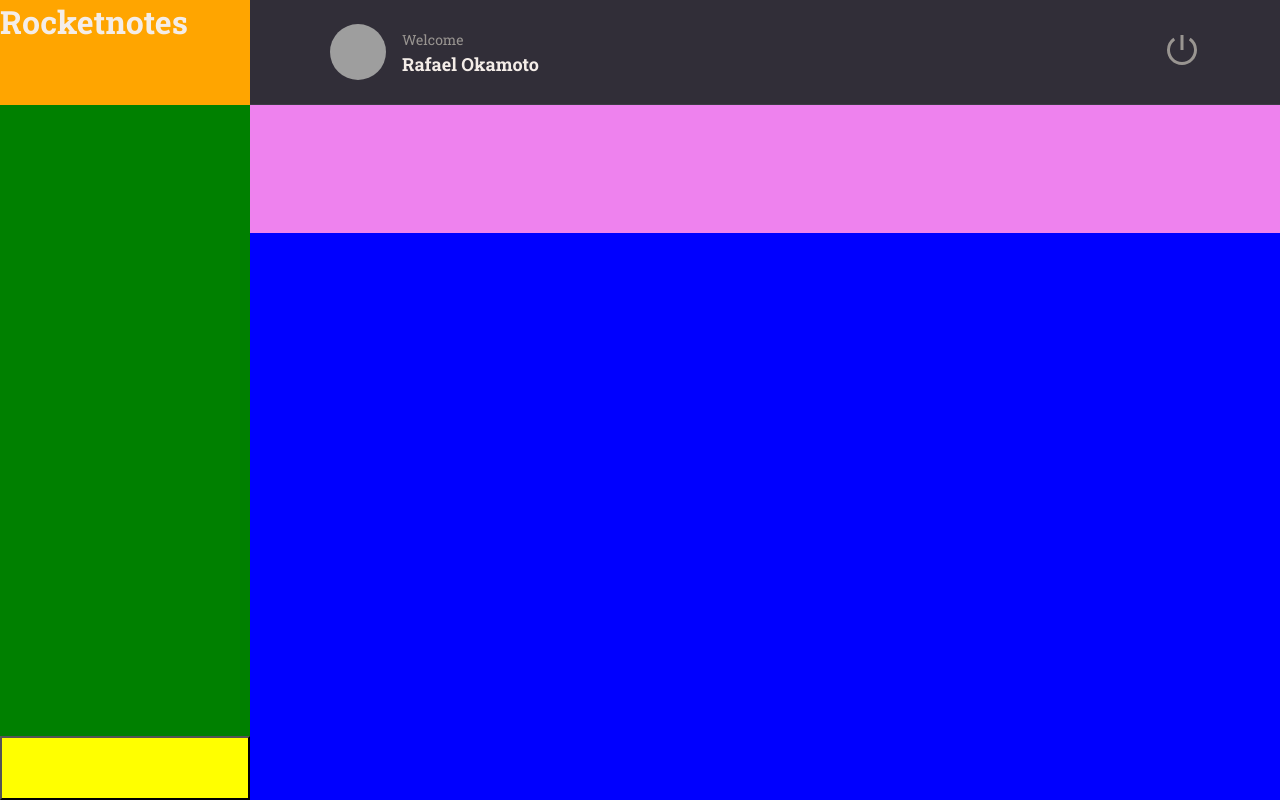
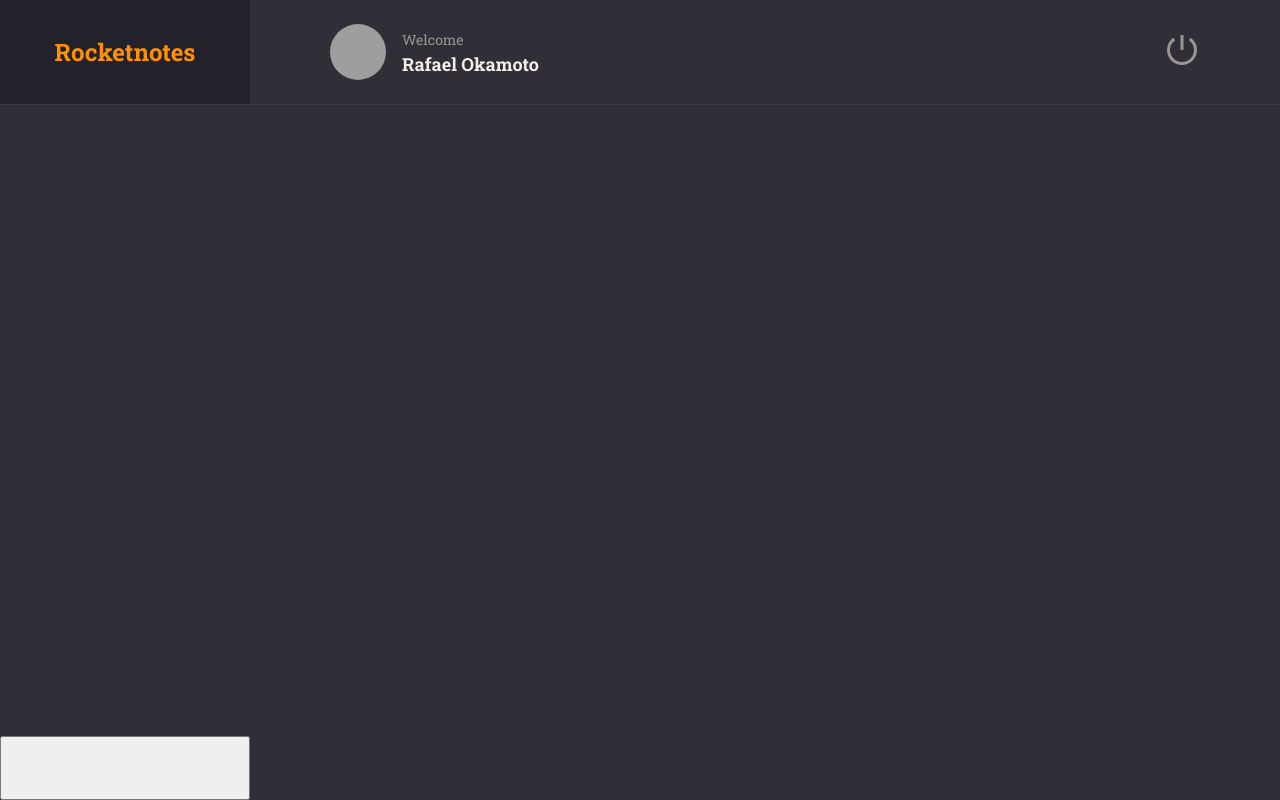
Before and after one commit to RafaelOkamoto182/Rocketnotes, a React (Vite) app: page / in a window 1280 px wide. Built offline with nearby package versions, Linux system fonts and the light colour scheme; grey boxes are pictures that could not be loaded.

Commit message:
estilizacao da parte da brand

```diff
--- a/src/pages/Home/styles.js
+++ b/src/pages/Home/styles.js
@@ -19,25 +19,40 @@
 
 export const Brand = styled.div`
     grid-area: brand;
-    background-color: orange;
+
+    display: flex;
+    justify-content: center;
+    align-items: center;
+
+    border-bottom-width: 1px;
+    border-bottom-style: solid;
+    border-bottom-color: ${({ theme }) => theme.COLORS.BACKGROUND_700};
+
+    background-color: ${({ theme }) => theme.COLORS.BACKGROUND_900};
+
+    >h1 {
+        font-size: 24px;
+        color: ${({ theme }) => theme.COLORS.ORANGE};
+    }
+
 `
 
 export const Menu = styled.ul`
     grid-area: menu;
-    background-color: green;
+    background-color: ;
 `
 
 export const Search = styled.div`
     grid-area: search;
-    background-color: violet;
+    background-color: ;
 `
 
 export const Content = styled.div`
     grid-area: content;
-    background-color: blue;
+    background-color: ;
 `
 
 export const NewNote = styled.button`
     grid-area: newnote;
-    background-color: yellow;
+    background-color: ;
 `
```
